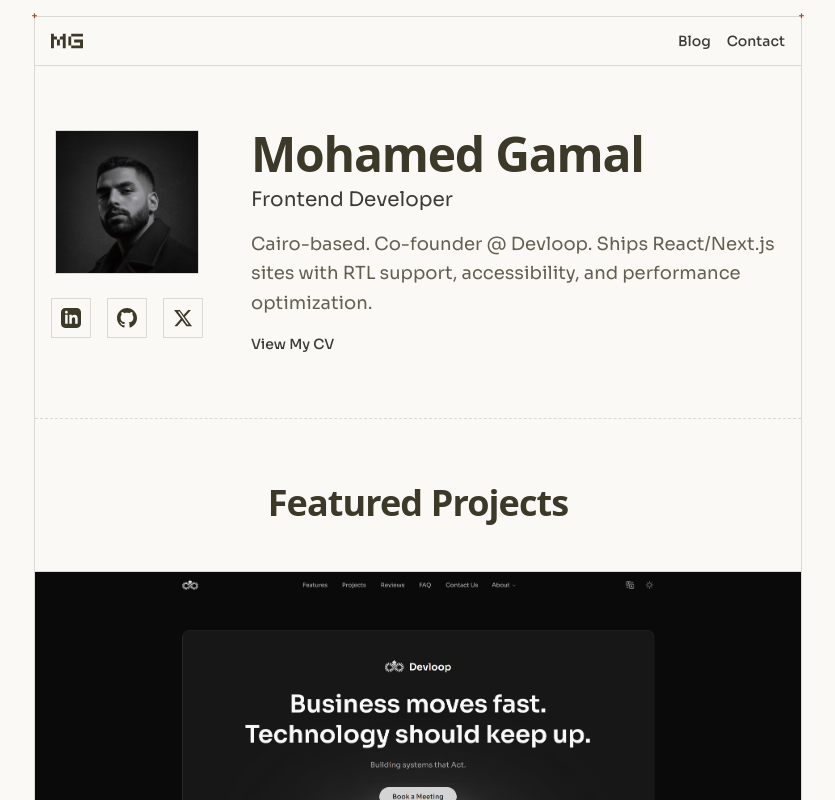
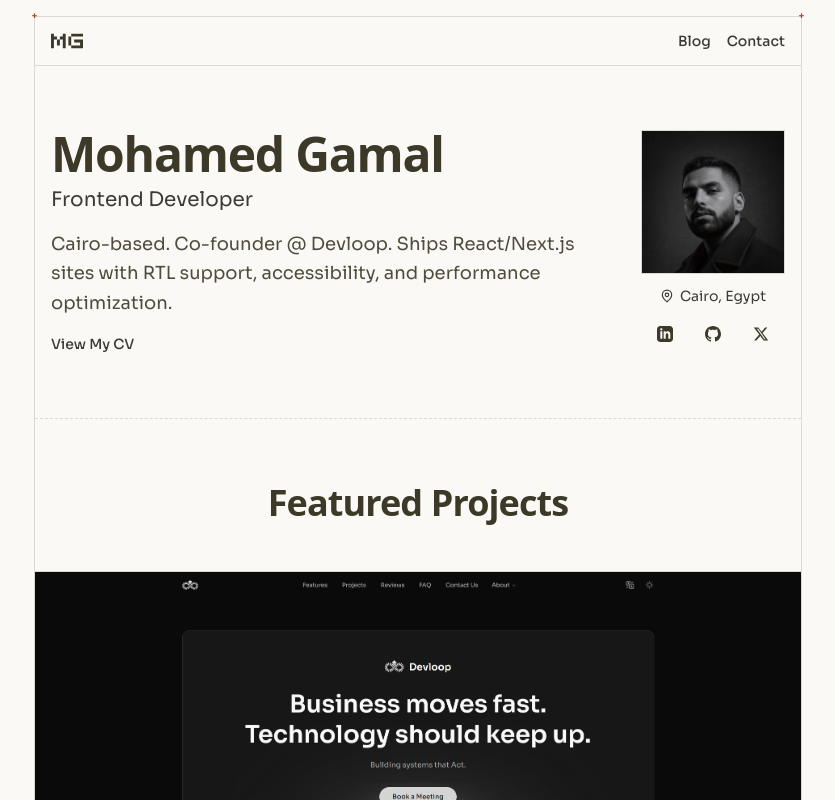
Before and after one commit to mo0hamed-shoaib/personal-portfolio, a Next.js app: page / in a window 1280 px wide. Shown: the top 800 px of the page, without its empty margins (217-1052 px from the left). Built offline with nearby package versions, Linux system fonts and the light colour scheme; no server answers.

Commit message:
feat: redesign introduction with two column layout and improved contrast

```diff
--- a/src/components/introduction/introduction.tsx
+++ b/src/components/introduction/introduction.tsx
@@ -14,101 +14,10 @@ export function Introduction() {
 
   return (
     <section className="pt-16 pb-16 px-4">
-      <div>
-        <div className="flex flex-col gap-8 text-center md:flex-row md:items-start md:gap-12 md:text-left">
-          {/* Left column: Avatar + Social links (on desktop) */}
-          <div className="flex shrink-0 flex-col items-center gap-6 self-center md:self-start">
-            <Avatar src={personal.avatar} alt={`${personal.name} avatar`} />
-
-            {/* Social links + CV - shown below avatar on desktop, below text on mobile */}
-            <div className="hidden flex-col items-center gap-4 md:flex">
-              <div className="flex flex-wrap items-center justify-center gap-4">
-                <Tooltip>
-                  <TooltipTrigger
-                    render={
-                      <Link
-                        href={personal.socialLinks.linkedin}
-                        target="_blank"
-                        rel="noopener noreferrer"
-                        className="flex h-10 w-10 items-center justify-center border border-border bg-background transition-colors hover:bg-accent hover:text-accent-foreground focus-visible:outline-none focus-visible:ring-2 focus-visible:ring-ring"
-                        aria-label="LinkedIn"
-                      >
-                        <svg
-                          xmlns="http://www.w3.org/2000/svg"
-                          width="20"
-                          height="20"
-                          viewBox="0 0 24 24"
-                          fill="currentColor"
-                        >
-                          <path d="M19 0h-14c-2.761 0-5 2.239-5 5v14c0 2.761 2.239 5 5 5h14c2.762 0 5-2.239 5-5v-14c0-2.761-2.238-5-5-5zm-11 19h-3v-11h3v11zm-1.5-12.268c-.966 0-1.75-.79-1.75-1.764s.784-1.764 1.75-1.764 1.75.79 1.75 1.764-.783 1.764-1.75 1.764zm13.5 12.268h-3v-5.604c0-3.368-4-3.113-4 0v5.604h-3v-11h3v1.765c1.396-2.586 7-2.777 7 2.476v6.759z" />
-                        </svg>
-                      </Link>
-                    }
-                  />
-                  <TooltipPanel className="border border-border bg-popover px-3 py-1.5 text-sm text-popover-foreground shadow-md [&_[data-slot='tooltip-arrow']]:bg-popover [&_[data-slot='tooltip-arrow']]:fill-popover">
-                    LinkedIn
-                  </TooltipPanel>
-                </Tooltip>
-
-                <Tooltip>
-                  <TooltipTrigger
-                    render={
-                      <Link
-                        href={personal.socialLinks.github}
-                        target="_blank"
-                        rel="noopener noreferrer"
-                        className="flex h-10 w-10 items-center justify-center border border-border bg-background transition-colors hover:bg-accent hover:text-accent-foreground focus-visible:outline-none focus-visible:ring-2 focus-visible:ring-ring"
-                        aria-label="GitHub"
-                      >
-                        <svg
-                          xmlns="http://www.w3.org/2000/svg"
-                          width="20"
-                          height="20"
-                          viewBox="0 0 24 24"
-                          fill="currentColor"
-                        >
-                          <path d="M12 0c-6.626 0-12 5.373-12 12 0 5.302 3.438 9.8 8.207 11.387.599.111.793-.261.793-.577v-2.234c-3.338.726-4.033-1.416-4.033-1.416-.546-1.387-1.333-1.756-1.333-1.756-1.089-.745.083-.729.083-.729 1.205.084 1.839 1.237 1.839 1.237 1.07 1.834 2.807 1.304 3.492.997.107-.775.418-1.305.762-1.604-2.665-.305-5.467-1.334-5.467-5.931 0-1.311.469-2.381 1.236-3.221-.124-.303-.535-1.524.117-3.176 0 0 1.008-.322 3.301 1.23.957-.266 1.983-.399 3.003-.404 1.02.005 2.047.138 3.006.404 2.291-1.552 3.297-1.23 3.297-1.23.653 1.653.242 2.874.118 3.176.77.84 1.235 1.911 1.235 3.221 0 4.609-2.807 5.624-5.479 5.921.43.372.823 1.102.823 2.222v3.293c0 .319.192.694.801.576 4.765-1.589 8.199-6.086 8.199-11.386 0-6.627-5.373-12-12-12z" />
-                        </svg>
-                      </Link>
-                    }
-                  />
-                  <TooltipPanel className="border border-border bg-popover px-3 py-1.5 text-sm text-popover-foreground shadow-md [&_[data-slot='tooltip-arrow']]:bg-popover [&_[data-slot='tooltip-arrow']]:fill-popover">
-                    GitHub
-                  </TooltipPanel>
-                </Tooltip>
-
-                <Tooltip>
-                  <TooltipTrigger
-                    render={
-                      <Link
-                        href={personal.socialLinks.x}
-                        target="_blank"
-                        rel="noopener noreferrer"
-                        className="flex h-10 w-10 items-center justify-center border border-border bg-background transition-colors hover:bg-accent hover:text-accent-foreground focus-visible:outline-none focus-visible:ring-2 focus-visible:ring-ring"
-                        aria-label="X (Twitter)"
-                      >
-                        <svg
-                          xmlns="http://www.w3.org/2000/svg"
-                          width="20"
-                          height="20"
-                          viewBox="0 0 24 24"
-                          fill="currentColor"
-                        >
-                          <path d="M18.244 2.25h3.308l-7.227 8.26 8.502 11.24H16.17l-5.214-6.817L4.99 21.75H1.68l7.73-8.835L1.254 2.25H8.08l4.713 6.231zm-1.161 17.52h1.833L7.84 4.126H5.76z" />
-                        </svg>
-                      </Link>
-                    }
-                  />
-                  <TooltipPanel className="border border-border bg-popover px-3 py-1.5 text-sm text-popover-foreground shadow-md [&_[data-slot='tooltip-arrow']]:bg-popover [&_[data-slot='tooltip-arrow']]:fill-popover">
-                    X (Twitter)
-                  </TooltipPanel>
-                </Tooltip>
-              </div>
-            </div>
-          </div>
-
-          {/* Right column: Text content */}
-          <div className="flex flex-1 flex-col gap-4">
+      <div className="mx-auto max-w-3xl">
+        <div className="flex flex-col gap-8 md:flex-row md:items-start md:justify-between md:gap-12">
+          {/* Left column: Text content */}
+          <div className="flex flex-1 flex-col gap-4 text-center md:text-left">
             <div>
               <h1 className="text-4xl font-bold tracking-tight md:text-5xl">
                 {personal.name}
@@ -118,7 +27,7 @@ export function Introduction() {
               </p>
             </div>
 
-            <p className="text-lg leading-relaxed text-foreground/80">
+            <p className="text-lg leading-relaxed text-foreground/90">
               {personal.bio}
             </p>
 
@@ -131,10 +40,33 @@ export function Introduction() {
             >
               View My CV
             </Link>
+          </div>
 
-            {/* Social links + CV - shown below text on mobile only */}
-            <div className="flex flex-col items-center gap-4 md:hidden">
-              <div className="flex flex-wrap items-center justify-center gap-4">
+          {/* Right column: Avatar + Location + Social links - all aligned to w-36 */}
+          <div className="flex w-36 shrink-0 flex-col items-center gap-3 self-center md:self-start">
+            <Avatar src={personal.avatar} alt={`${personal.name} avatar`} />
+
+            {/* Location */}
+            <div className="flex items-center gap-1.5 text-sm text-muted-foreground">
+              <svg
+                xmlns="http://www.w3.org/2000/svg"
+                width="14"
+                height="14"
+                viewBox="0 0 24 24"
+                fill="none"
+                stroke="currentColor"
+                strokeWidth="2"
+                strokeLinecap="round"
+                strokeLinejoin="round"
+              >
+                <path d="M20 10c0 6-8 12-8 12s-8-6-8-12a8 8 0 0 1 16 0Z" />
+                <circle cx="12" cy="10" r="3" />
+              </svg>
+              Cairo, Egypt
+            </div>
+
+            {/* Social links */}
+            <div className="flex items-center justify-center gap-4">
               <Tooltip>
                 <TooltipTrigger
                   render={
@@ -142,13 +74,13 @@ export function Introduction() {
                       href={personal.socialLinks.linkedin}
                       target="_blank"
                       rel="noopener noreferrer"
-                        className="flex h-10 w-10 items-center justify-center border border-border bg-background transition-colors hover:bg-accent hover:text-accent-foreground focus-visible:outline-none focus-visible:ring-2 focus-visible:ring-ring"
+                      className="flex h-8 w-8 items-center justify-center transition-colors hover:bg-accent hover:text-accent-foreground focus-visible:outline-none focus-visible:ring-2 focus-visible:ring-ring"
                       aria-label="LinkedIn"
                     >
                       <svg
                         xmlns="http://www.w3.org/2000/svg"
-                          width="20"
-                          height="20"
+                        width="16"
+                        height="16"
                         viewBox="0 0 24 24"
                         fill="currentColor"
                       >
@@ -157,7 +89,7 @@ export function Introduction() {
                     </Link>
                   }
                 />
-                  <TooltipPanel className="border border-border bg-popover px-3 py-1.5 text-sm text-popover-foreground shadow-md [&_[data-slot='tooltip-arrow']]:bg-popover [&_[data-slot='tooltip-arrow']]:fill-popover">
+                <TooltipPanel className="border border-border bg-popover px-3 py-1.5 text-sm text-popover-foreground shadow-md **:data-[slot='tooltip-arrow']:bg-popover **:data-[slot='tooltip-arrow']:fill-popover">
                   LinkedIn
                 </TooltipPanel>
               </Tooltip>
@@ -169,13 +101,13 @@ export function Introduction() {
                       href={personal.socialLinks.github}
                       target="_blank"
                       rel="noopener noreferrer"
-                        className="flex h-10 w-10 items-center justify-center border border-border bg-background transition-colors hover:bg-accent hover:text-accent-foreground focus-visible:outline-none focus-visible:ring-2 focus-visible:ring-ring"
+                      className="flex h-8 w-8 items-center justify-center transition-colors hover:bg-accent hover:text-accent-foreground focus-visible:outline-none focus-visible:ring-2 focus-visible:ring-ring"
                       aria-label="GitHub"
                     >
                       <svg
                         xmlns="http://www.w3.org/2000/svg"
-                          width="20"
-                          height="20"
+                        width="16"
+                        height="16"
                         viewBox="0 0 24 24"
                         fill="currentColor"
                       >
@@ -184,7 +116,7 @@ export function Introduction() {
                     </Link>
                   }
                 />
-                  <TooltipPanel className="border border-border bg-popover px-3 py-1.5 text-sm text-popover-foreground shadow-md [&_[data-slot='tooltip-arrow']]:bg-popover [&_[data-slot='tooltip-arrow']]:fill-popover">
+                <TooltipPanel className="border border-border bg-popover px-3 py-1.5 text-sm text-popover-foreground shadow-md **:data-[slot='tooltip-arrow']:bg-popover **:data-[slot='tooltip-arrow']:fill-popover">
                   GitHub
                 </TooltipPanel>
               </Tooltip>
@@ -196,13 +128,13 @@ export function Introduction() {
                       href={personal.socialLinks.x}
                       target="_blank"
                       rel="noopener noreferrer"
-                        className="flex h-10 w-10 items-center justify-center border border-border bg-background transition-colors hover:bg-accent hover:text-accent-foreground focus-visible:outline-none focus-visible:ring-2 focus-visible:ring-ring"
+                      className="flex h-8 w-8 items-center justify-center transition-colors hover:bg-accent hover:text-accent-foreground focus-visible:outline-none focus-visible:ring-2 focus-visible:ring-ring"
                       aria-label="X (Twitter)"
                     >
                       <svg
                         xmlns="http://www.w3.org/2000/svg"
-                          width="20"
-                          height="20"
+                        width="16"
+                        height="16"
                         viewBox="0 0 24 24"
                         fill="currentColor"
                       >
@@ -211,24 +143,24 @@ export function Introduction() {
                     </Link>
                   }
                 />
-                  <TooltipPanel className="border border-border bg-popover px-3 py-1.5 text-sm text-popover-foreground shadow-md [&_[data-slot='tooltip-arrow']]:bg-popover [&_[data-slot='tooltip-arrow']]:fill-popover">
+                <TooltipPanel className="border border-border bg-popover px-3 py-1.5 text-sm text-popover-foreground shadow-md **:data-[slot='tooltip-arrow']:bg-popover **:data-[slot='tooltip-arrow']:fill-popover">
                   X (Twitter)
                 </TooltipPanel>
               </Tooltip>
             </div>
 
+            {/* View CV - shown on mobile only */}
             <Link
               href={personal.cv}
               target="_blank"
               rel="noopener noreferrer"
-                className="text-sm font-medium text-muted-foreground underline-offset-4 transition-colors hover:text-foreground hover:underline focus-visible:outline-none focus-visible:ring-2 focus-visible:ring-ring"
+              className="text-sm font-medium text-muted-foreground underline-offset-4 transition-colors hover:text-foreground hover:underline focus-visible:outline-none focus-visible:ring-2 focus-visible:ring-ring md:hidden"
             >
               View My CV
             </Link>
           </div>
         </div>
       </div>
-      </div>
     </section>
   );
 }
```
Lines whose indentation alone changed are shown as unchanged.
